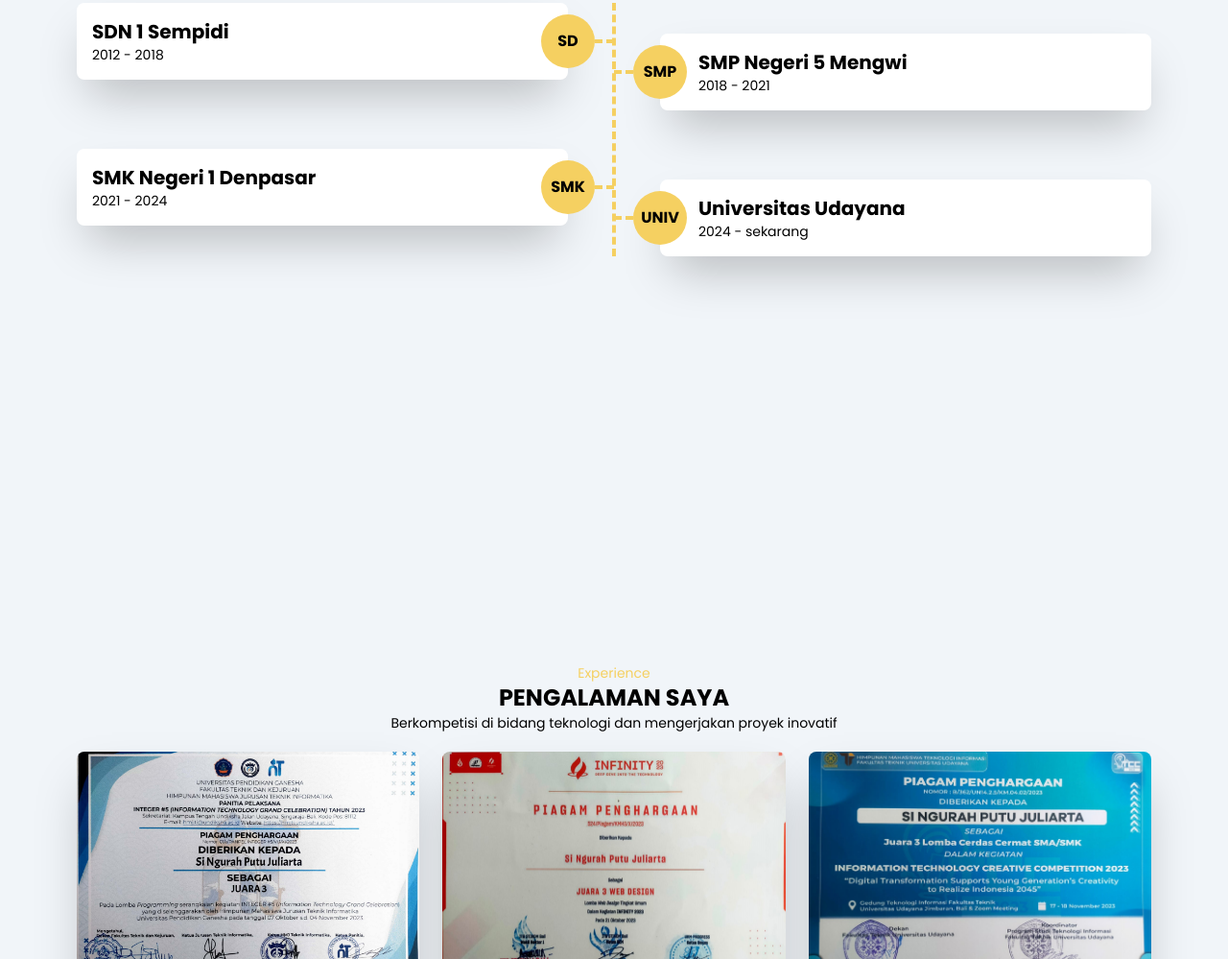
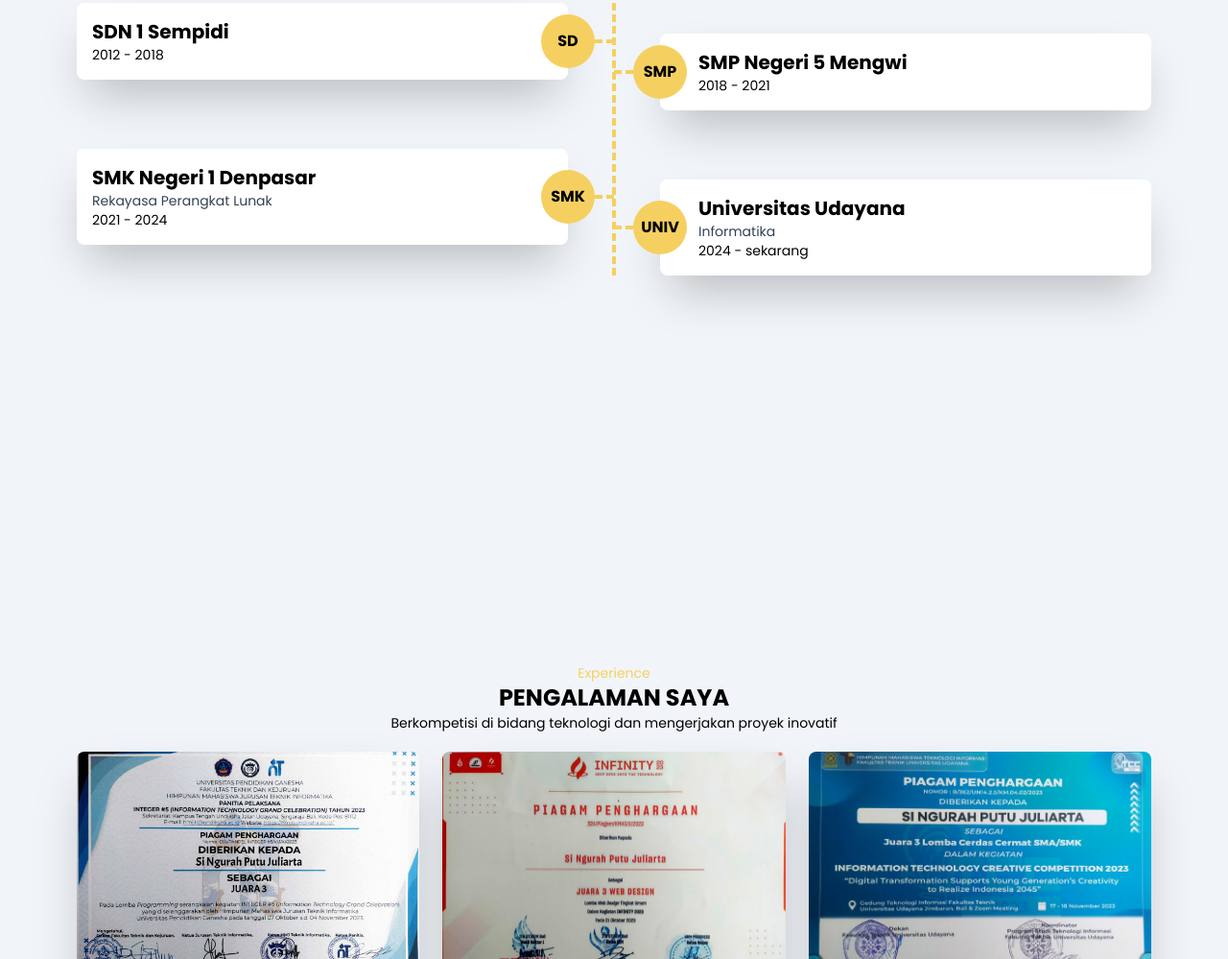
Before and after one commit to juliarta99/optimus-assignment, a plain HTML site: page index.html in a window 1280 px wide. Shown: the part 1789-2788 px from the top of the page at 96% size. Drawn offline with nearby package versions, Linux system fonts and the light colour scheme; some packages are replaced by stand-ins of ours; a script that the page names is missing.

Commit message:
edit: education

```diff
--- a/index.html
+++ b/index.html
@@ -235,12 +235,14 @@
                 <div class="pt-9 md:pt-4 relative bg-white flex flex-col justify-center p-4 rounded-lg shadow-2xl w-full h-max">
                     <div class="before:absolute before:top-0 md:before:top-1/2 before:-translate-y-1/2 before:h-14 before:w-14 before:bg-primary before:rounded-full before:flex before:items-center before:justify-center before:font-bold before:content-['SMK'] before:right-1/2 md:before:right-0 before:translate-x-[50%] md:after:absolute md:after:top-1/2 md:after:-translate-y-1/2 md:after:w-full md:after:border-t-4 md:after:border-dashed md:after:border-primary md:after:-z-10 md:after:-right-12"></div>
                     <h1 data-aos="zoom-in" class="text-lg md:text-xl font-bold">SMK Negeri 1 Denpasar</h1>
+                    <h3 data-aos="zoom-in" data-aos-delay="100" class="text-sm md:text-md text-slate-700">Rekayasa Perangkat Lunak</h3>
                     <h3 data-aos="zoom-in" data-aos-delay="100" class="text-sm md:text-md">2021 - 2024</h3>
                 </div>
                 <div class="pt-9 md:pt-4 relative bg-white flex flex-col justify-center p-4 rounded-lg shadow-2xl w-full h-max md:pl-10 md:mt-8">
                     <div class="before:absolute before:top-0 md:before:top-1/2 before:-translate-y-1/2 before:h-14 before:w-14 before:bg-primary before:rounded-full before:flex before:items-center before:justify-center before:font-bold before:content-['UNIV'] before:left-1/2 md:before:left-0 before:-translate-x-[50%] md:after:absolute md:after:top-1/2 md:after:-translate-y-1/2 md:after:w-full md:after:border-t-4 md:after:border-dashed md:after:border-primary md:after:-z-10 md:after:-left-12"
                     ></div>
                     <h1 data-aos="zoom-in" class="text-lg md:text-xl font-bold">Universitas Udayana</h1>
+                    <h3 data-aos="zoom-in" data-aos-delay="100" class="text-sm md:text-md text-slate-700">Informatika</h3>
                     <h3 data-aos="zoom-in" data-aos-delay="100" class="text-sm md:text-md">2024 - sekarang</h3>
                 </div>
             </div>
```
